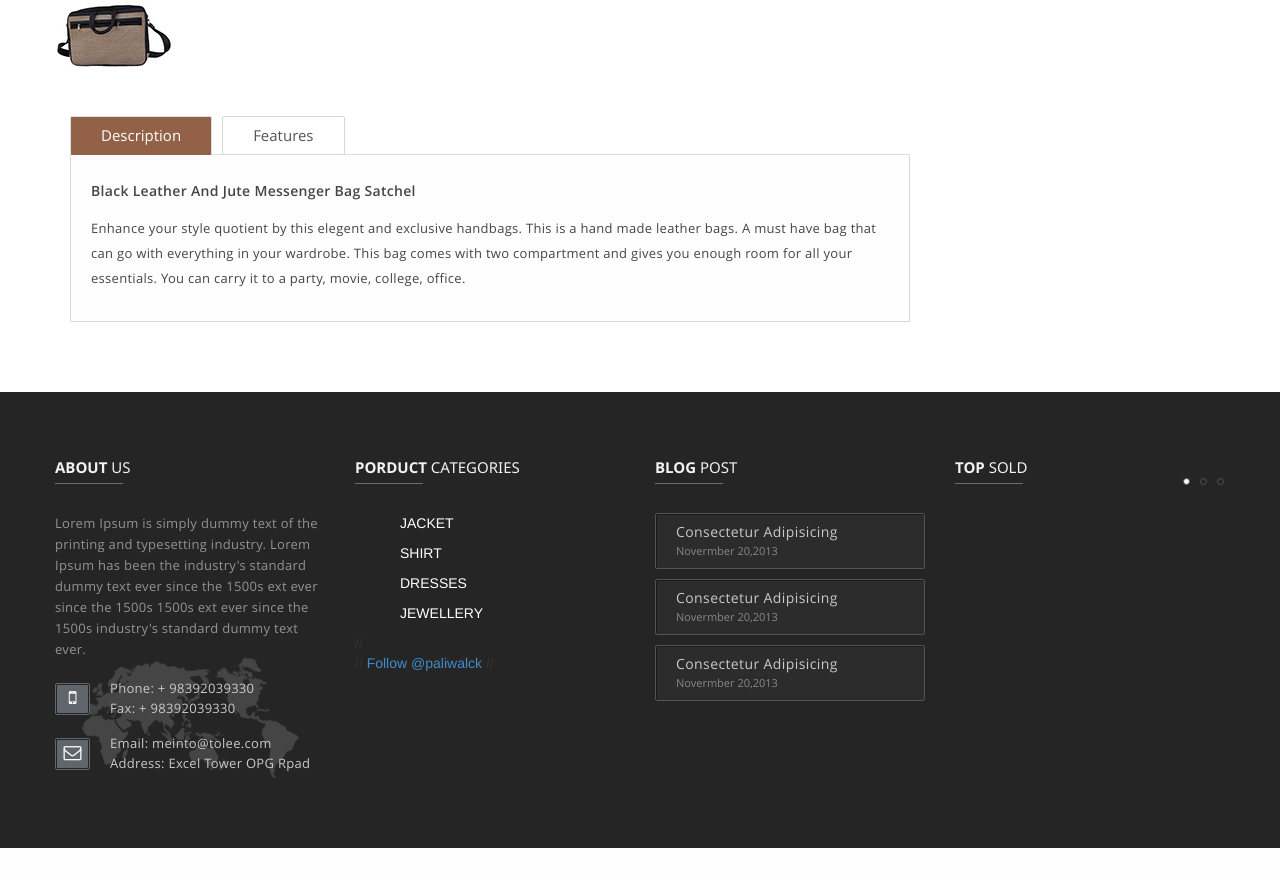
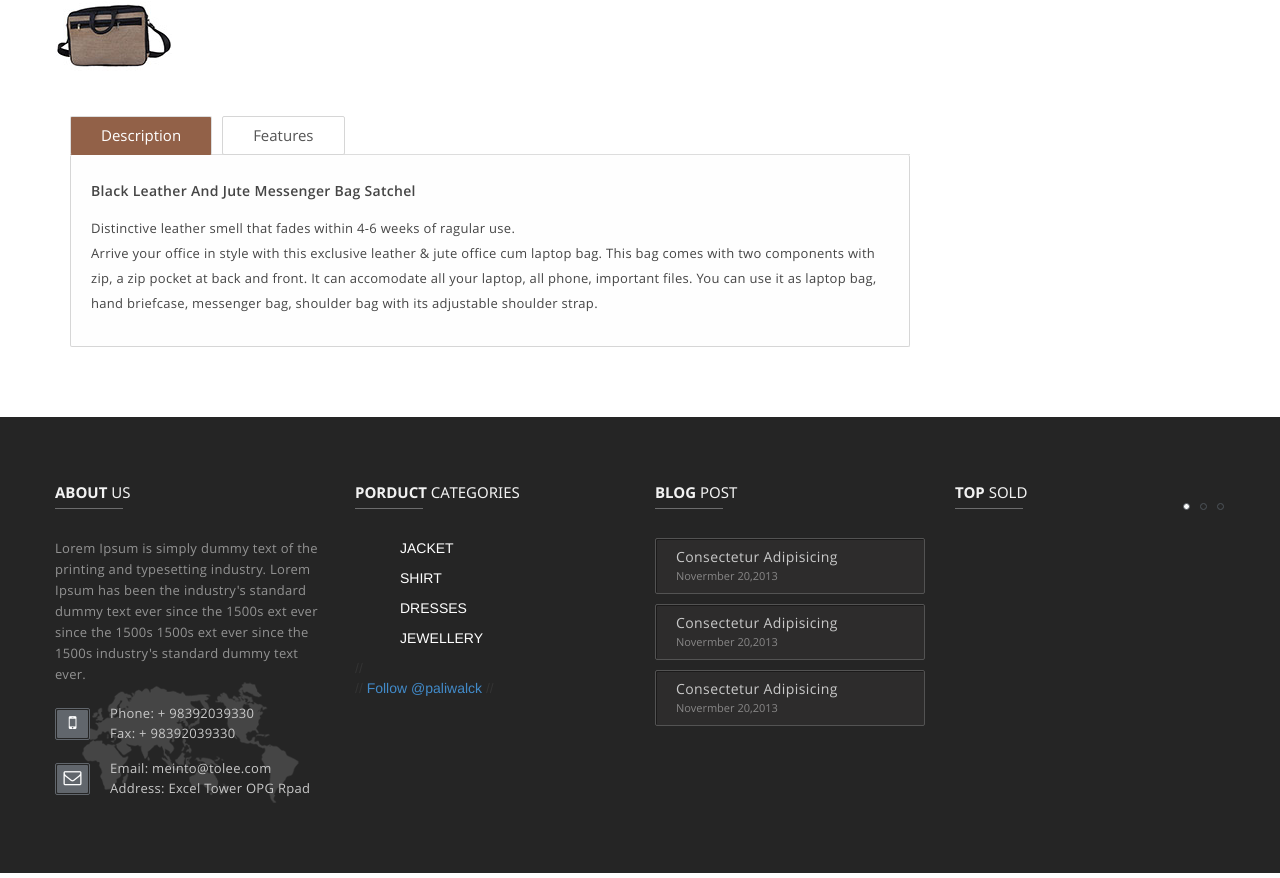
Before and after one commit to GKMIT/leather_bags_now, a PHP site: page /black-leather-and-jute-messenger-bag-satchel.php in a window 1280 px wide. Shown: the part 589-1467 px from the top of the page. Before the commit the page ends 1437 px from the top, so only its background shows below. Run offline with PHP 8.4, Linux system fonts and the light colour scheme.

Commit message:
image extension modification and description write one product

```diff
--- a/black-leather-and-jute-messenger-bag-satchel.php
+++ b/black-leather-and-jute-messenger-bag-satchel.php
@@ -134,7 +134,8 @@
 				<div id="tab-photos" class="tab-pane fade active in">
 					<div class="tab-features">
 						<h3>Black Leather And Jute Messenger Bag Satchel</h3>
-						<p>Enhance your style quotient by this elegent and exclusive handbags. This is a hand made leather bags. A must have bag that can go with everything in your wardrobe. This bag comes with two compartment and gives you enough room for all your essentials. You can carry it to a party, movie, college, office.</p>
+						<p>Distinctive leather smell that fades within 4-6 weeks of ragular use.</p>
+						<p>Arrive your office in style with this exclusive leather & jute office cum laptop bag. This bag comes with two components with zip, a zip pocket at back and front. It can accomodate all your laptop, all phone, important files. You can use it as laptop bag, hand briefcase, messenger bag, shoulder bag with its adjustable shoulder strap.</p>
 					  </div>
 				</div>
 				<div id="reviews" class="tab-pane fade">
```
Also changed, not shown: 10 other files.
